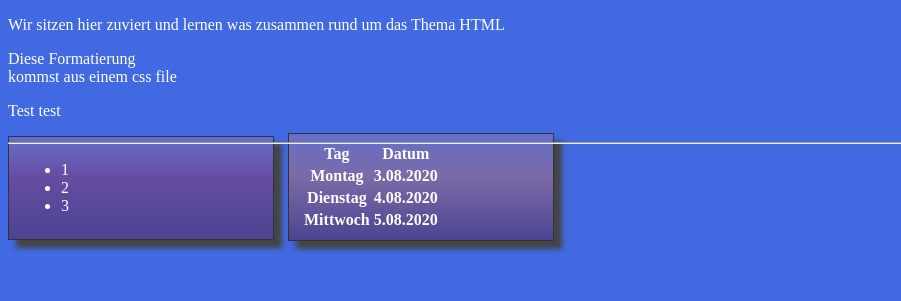
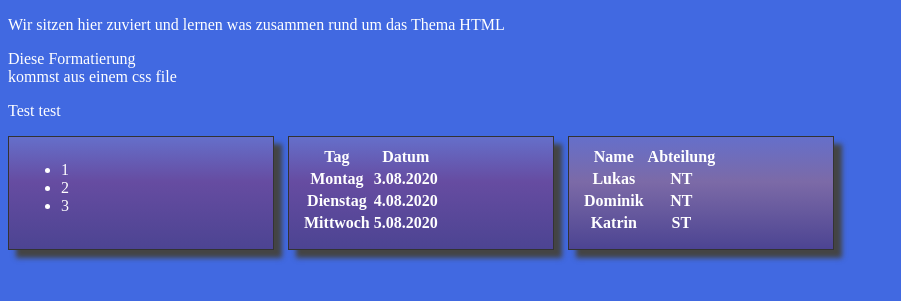
Before and after one commit to Katrin-No/HTML-Basics, a plain HTML site: page website/index.html in a window 1280 px wide. Shown: the part 105-406 px from the top of the page, without its empty margins (0-901 px from the left). Drawn offline with Linux system fonts and the light colour scheme.

Commit message:
drittes box

```diff
--- a/website/index.html
+++ b/website/index.html
@@ -45,6 +45,13 @@
                 <tr><th>Mittwoch</th><th>5.08.2020</th></tr>
             </table>
         </div>
-        <hr>
+        <div class="containerb">
+            <table>
+                <tr><th>Name</th><th>Abteilung</th></tr>
+                <tr><th>Lukas</th><th>NT</th></tr>
+                <tr><th>Dominik</th><th>NT</th></tr>
+                <tr><th>Katrin</th><th>ST</th></tr>
+        </div>
+
     </body>
 </html>
--- a/website/styles.css
+++ b/website/styles.css
@@ -1,15 +1,26 @@
 .container {
     width: 15em;
+    height: 6em;
     border: 1px solid #333;
     box-shadow: 8px 8px 5px #444;
     padding: 8px 12px;
     background-image: linear-gradient(180deg, rgb(101, 111, 202), rgb(102, 76, 161) 40%, rgb(76, 68, 146));
   }
-  .containera {
+.containera {
     width: 15em;
+    height: 6em;
     border: 1px solid #333;
     box-shadow: 8px 8px 5px #444;
     padding: 8px 12px;
-    margin: -107px 280px;
+    margin: -114px 280px;
+    background-image: linear-gradient(180deg, rgb(101, 111, 202), rgb(102, 76, 161) 40%, rgb(76, 68, 146));
+  }
+  .containerb {
+    width: 15em;
+    height: 6em;
+    border: 1px solid #333;
+    box-shadow: 8px 8px 5px #444;
+    padding: 8px 12px;
+    margin: -114px 560px;
     background-image: linear-gradient(180deg, rgb(101, 111, 202), rgb(124, 106, 167) 40%, rgb(76, 68, 146));
   }
```
